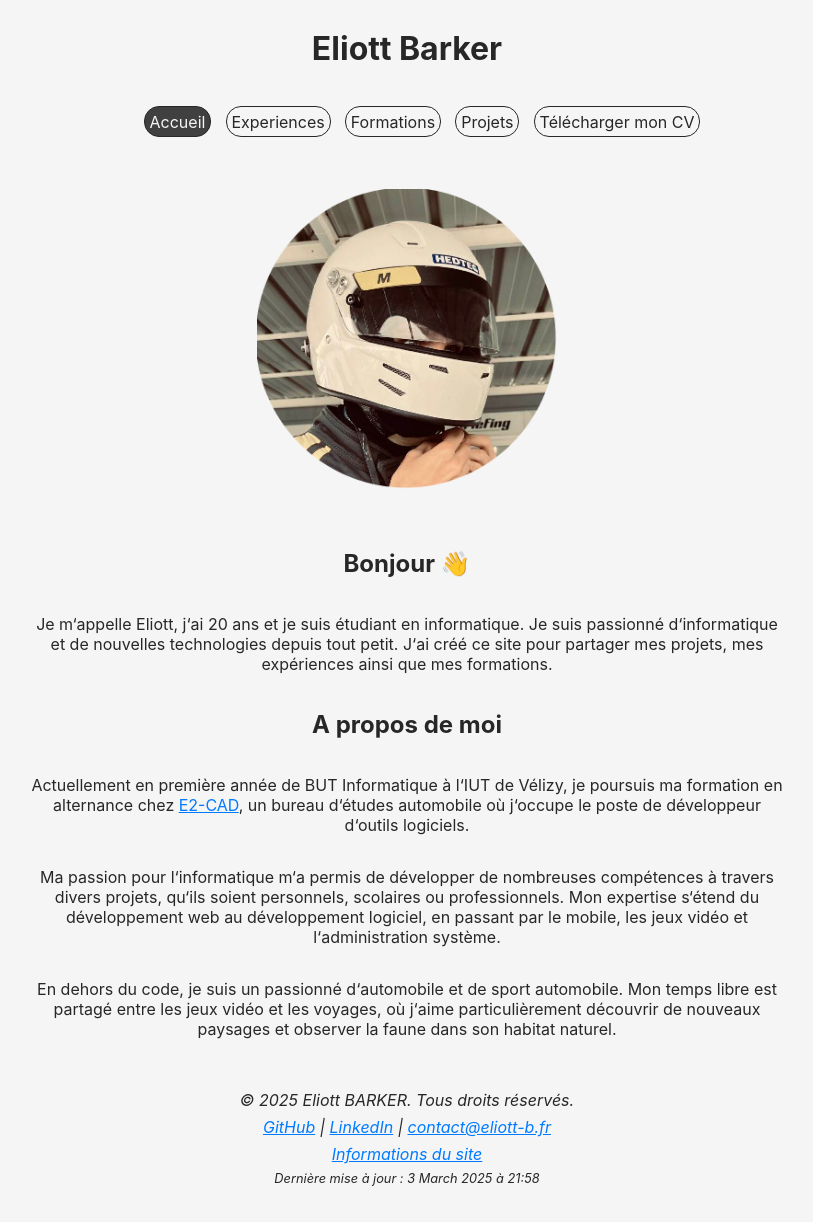
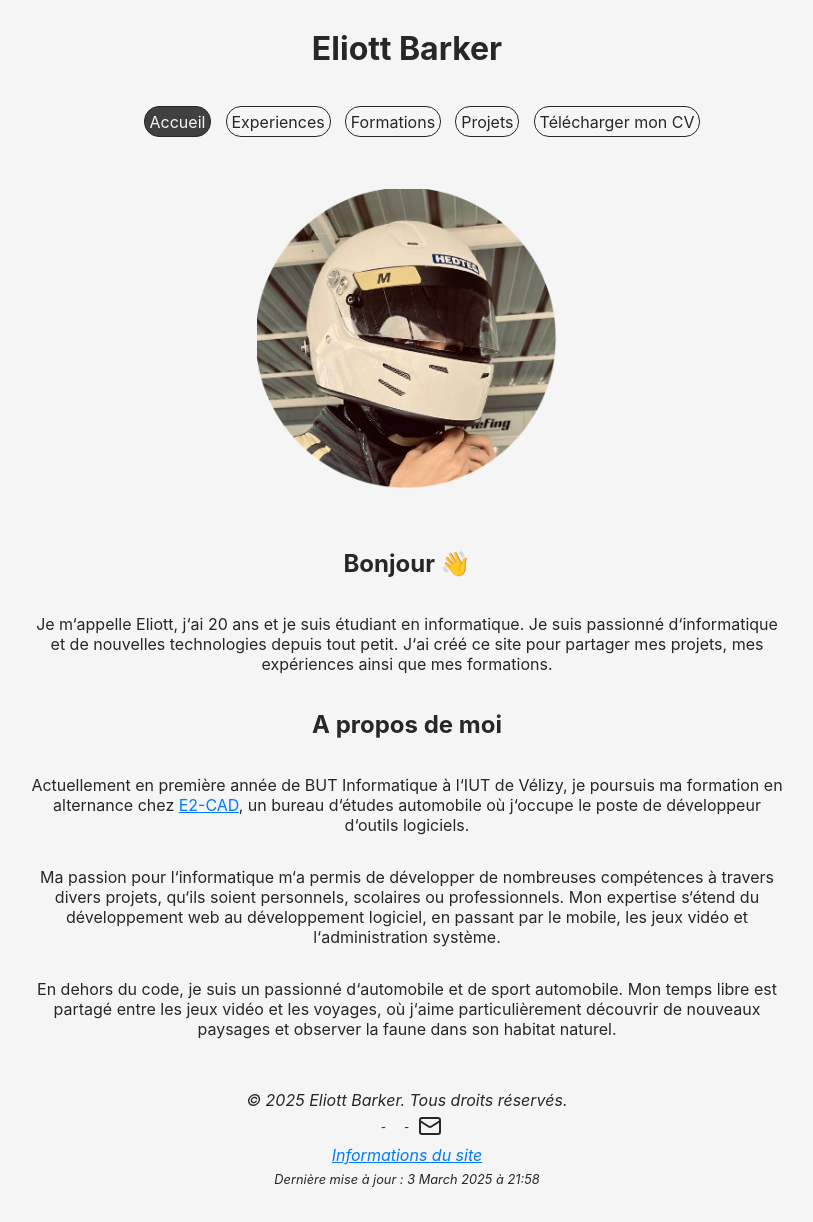
Before and after one commit to Eliott-B/portfolio, a Jekyll site: the page built from _pages/index.md, in a window 1280 px wide. Shown: the whole page, without its empty margins (233-1046 px from the left). Built offline with Jekyll 4.4.1, drawn with Linux system fonts in a browser that asks for light colours; nearby versions of some CDN libraries; emoji names are drawn with the system emoji font; library files that are not in the unit come from our copies.

Commit message:
:lipstick: Update footer layout and add social media icons; enhance styling for social links

```diff
--- a/_includes/footer.html
+++ b/_includes/footer.html
@@ -1,12 +1,21 @@
 <footer>
     <div class="footer-content">
-        <p>&copy; 2025 Eliott BARKER. Tous droits réservés.</p>
+        <p>&copy; 2025 Eliott Barker. Tous droits réservés.</p>
         <div class="social-links">
-            <a href="https://github.com/Eliott-B" target="_blank" rel="noopener noreferrer">GitHub</a> |
-            <a href="https://linkedin.com/in/e-barker" target="_blank" rel="noopener noreferrer">LinkedIn</a> |
-            <a href="mailto:contact@eliott-b.fr">contact@eliott-b.fr</a>
+            <a class="icon" href="https://github.com/Eliott-B" target="_blank" rel="noopener noreferrer">
+                <i data-lucide="github"></i>
+            </a><pre> - </pre>
+            <a class="icon" href="https://linkedin.com/in/e-barker" target="_blank" rel="noopener noreferrer">
+                <i data-lucide="linkedin"></i>
+            </a><pre> - </pre>
+            <a class="icon" href="mailto:contact@eliott-b.fr">
+                <i data-lucide="mail"></i>
+            </a>
         </div>
         <p><a href="/infos">Informations du site</a></p>
         <p class="last-updated">Dernière mise à jour : {{ site.time | date: "%-d %B %Y à %H:%M" }}</p>
     </div>
 </footer>
+
+<script src="{{ '/assets/js/vendor/lucide.js' | relative_url }}"></script>
+<script src="{{ '/assets/js/icon.js' | relative_url }}"></script>
--- a/_sass/base.scss
+++ b/_sass/base.scss
@@ -62,6 +62,25 @@
             .last-updated {
                 font-size: 0.8em;
             }
+
+            .social-links {
+                display: flex;
+                justify-content: center;
+                align-items: center;
+                margin-top: -10px;
+                padding-top: -10px;
+                margin-bottom: -10px;
+                padding-bottom: -10px;
+
+                .icon {
+                    color: $bodyColor;
+                    text-decoration: none;
+                }
+
+                .icon:hover {
+                    color: #007bff;
+                }
+            }
         }
 
         .content {
--- /dev/null
+++ b/assets/js/icon.js
@@ -0,0 +1,3 @@
+document.addEventListener('DOMContentLoaded', () => {
+    lucide.createIcons();
+});
```
